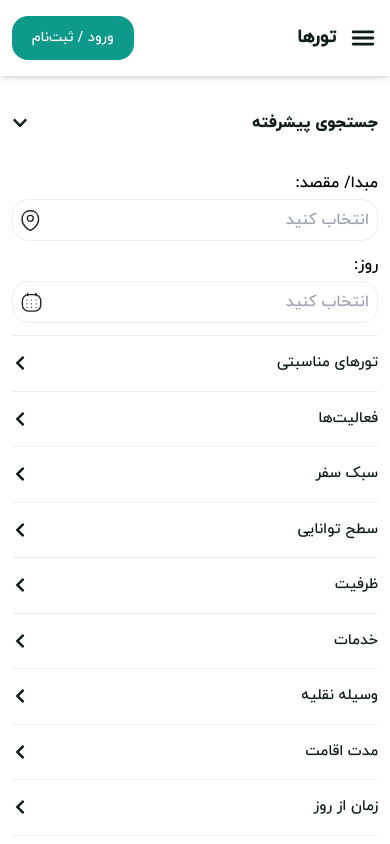
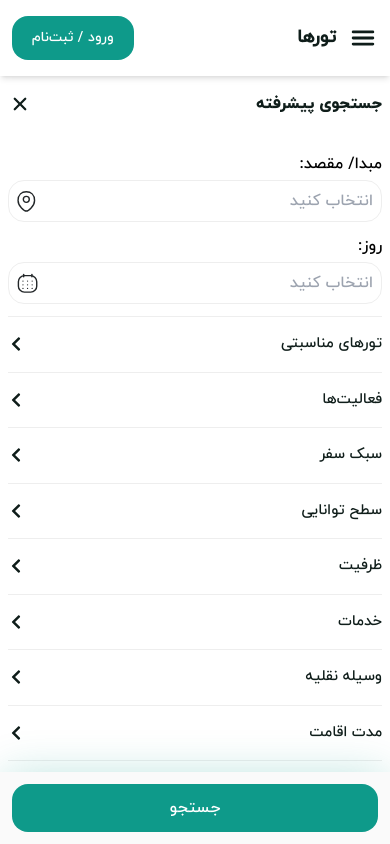
Before and after one commit to NEEMABBN/climbers, a React (Vite) app: page /Tours/Search in a window 390 px wide. Both pictures are taken after a click on the element "جستجوی پیشرفته". Shown: the top 844 px of the page. Built offline with nearby package versions, Linux system fonts and the light colour scheme.

Commit message:
fixed Advance Search In Mobile Responsive

```diff
--- a/src/Pages/ToursPage/_components/AdvancedSearch.jsx
+++ b/src/Pages/ToursPage/_components/AdvancedSearch.jsx
@@ -2,9 +2,10 @@ import React, { useState } from "react";
 import FilterBoxTemplate from "../../../Components/FilterBoxTemplate";
 import Images from "../../../Setting/Images";
 import EachToursPost from "../../../Components/EachToursPost";
-import { FaChevronDown, FaChevronLeft, FaChevronRight } from "react-icons/fa";
+import { FaChevronLeft, FaChevronRight } from "react-icons/fa";
 import Masonry from "react-masonry-css";
 import { useNavigate } from "react-router-dom";
+import { IoClose } from "react-icons/io5";
 
 export default function AdvancedSearch() {
   const toursData = [
@@ -620,7 +621,13 @@ export default function AdvancedSearch() {
         </label>
       </div>
       {/* Mobile Search Box */}
-      <div className="w-full md:hidden flex flex-col gap-5">
+      <div
+        className={`w-full md:hidden flex flex-col gap-5 bg-white ${
+          isOpen
+            ? "absolute top-[76px] right-0 left-0 px-2 z-10 pb-[15rem]"
+            : "static"
+        }`}
+      >
         <span
           onClick={() => setIsOpen(!isOpen)}
           className={`${
@@ -630,7 +637,7 @@ export default function AdvancedSearch() {
           } w-full text-Secoundray py-4 YekanBold`}
         >
           جستجوی پیشرفته
-          <FaChevronDown className={isOpen ? "block" : "hidden"} />
+          <IoClose className={isOpen ? "block text-2xl" : "hidden"} />
         </span>
         {isOpen && (
           <div className="w-full flex flex-col items-center gap-3">
@@ -869,12 +876,14 @@ export default function AdvancedSearch() {
                 تورهای لحظه آخری
               </span>
             </label>
-            <button
-              onClick={() => setIsOpen(!isOpen)}
-              className="bg-Primary text-white py-3 px-12 rounded-2xl"
-            >
-              جستجو
-            </button>
+            <div className="w-full bg-[#FAFAFA] flex items-center justify-center shadow-[0px_0px_45px_-5px_rgba(14,154,138,0.3)] p-3 fixed bottom-0 left-0 right-0">
+              <button
+                onClick={() => setIsOpen(!isOpen)}
+                className="bg-Primary text-white w-full py-3 rounded-2xl"
+              >
+                جستجو
+              </button>
+            </div>
           </div>
         )}
       </div>
```
